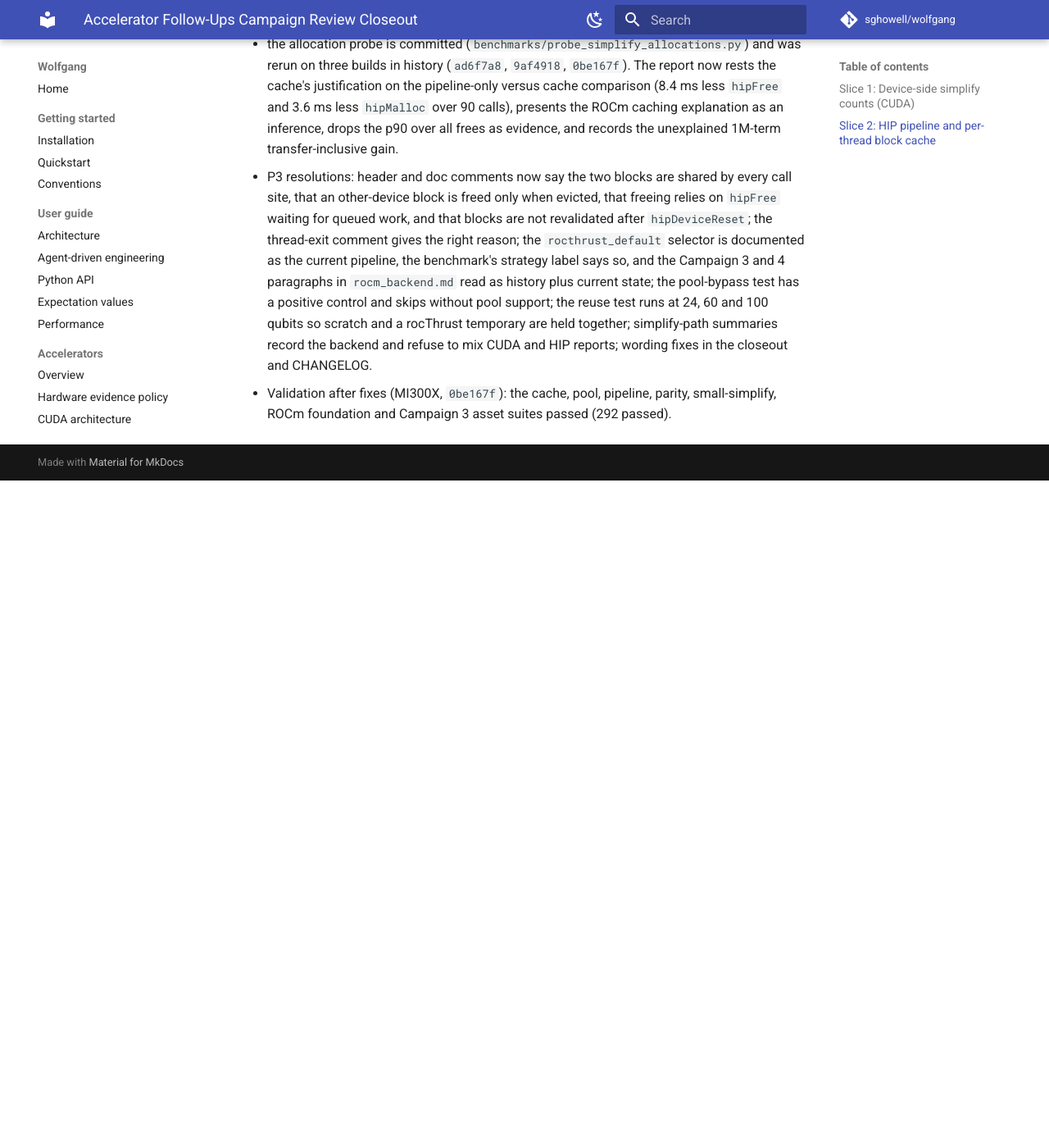
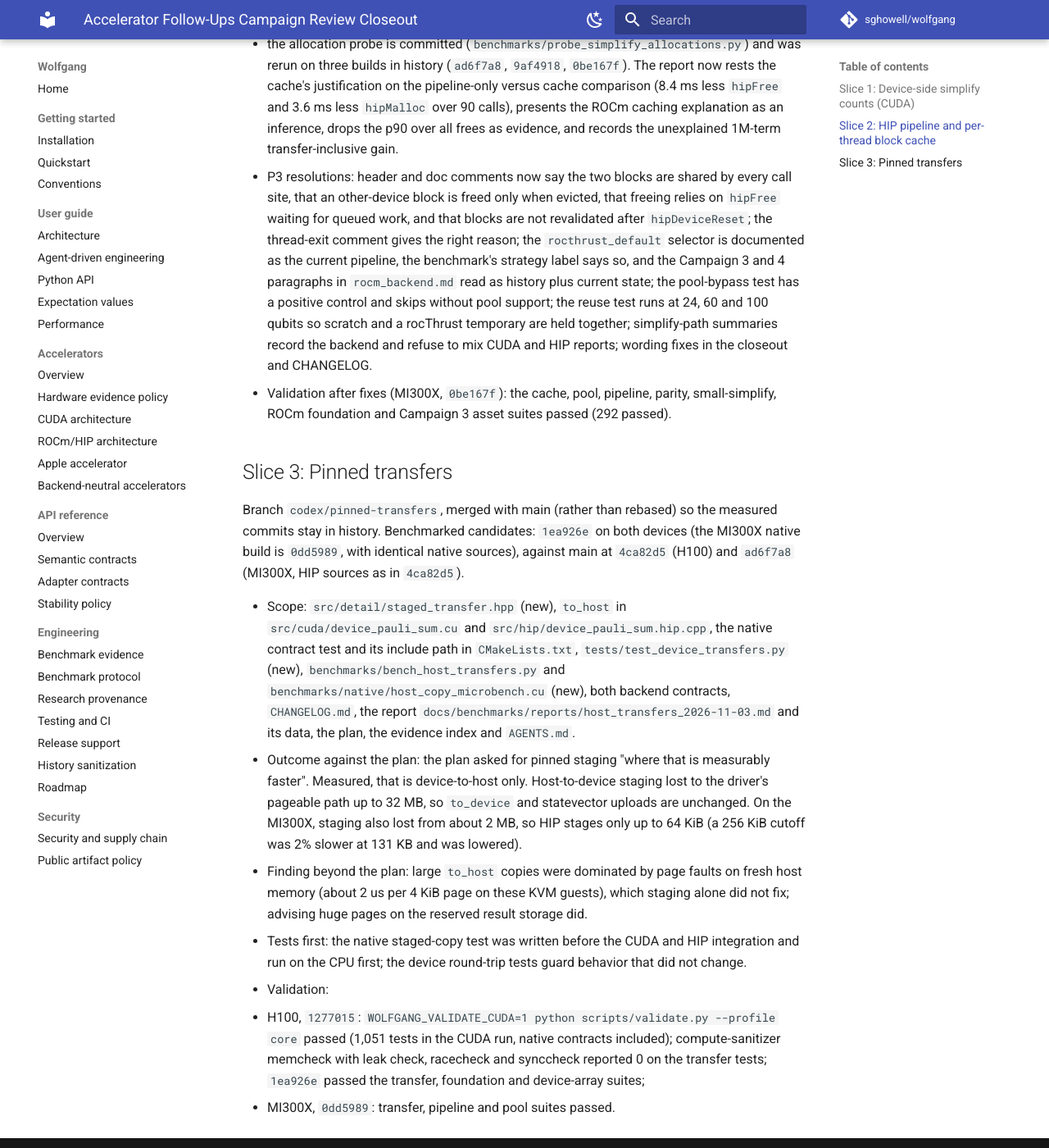
Before and after one commit to sghowell/wolfgang, an MkDocs documentation site: the page built from docs/reviews/accelerator_followups_campaign_2026-11-03.md, in a window 1280 px wide and 1400 px high, scrolled down 2835 px. Shown: the whole window at 82% size. Built offline with MkDocs 1.6.1 and Material for MkDocs 9.7.7, drawn with Linux system fonts in a browser that asks for light colours; comment, search, counter and statistics services are not loaded; before the commit the page ends 3421 px from its top, so only the background shows below that.

Commit message:
docs: staged to_host contracts, changelog, plan status and closeout

```diff
--- a/docs/reviews/accelerator_followups_campaign_2026-11-03.md
+++ b/docs/reviews/accelerator_followups_campaign_2026-11-03.md
@@ -133,3 +133,40 @@
 - Validation after fixes (MI300X, `0be167f`): the cache, pool, pipeline,
   parity, small-simplify, ROCm foundation and Campaign 3 asset suites passed
   (292 passed).
+
+## Slice 3: Pinned transfers
+
+Branch `codex/pinned-transfers`, merged with main (rather than rebased) so the
+measured commits stay in history. Benchmarked candidates: `1ea926e` on both
+devices (the MI300X native build is `0dd5989`, with identical native
+sources), against main at `4ca82d5` (H100) and `ad6f7a8` (MI300X, HIP sources
+as in `4ca82d5`).
+
+- Scope: `src/detail/staged_transfer.hpp` (new), `to_host` in
+  `src/cuda/device_pauli_sum.cu` and `src/hip/device_pauli_sum.hip.cpp`, the
+  native contract test and its include path in `CMakeLists.txt`,
+  `tests/test_device_transfers.py` (new), `benchmarks/bench_host_transfers.py`
+  and `benchmarks/native/host_copy_microbench.cu` (new), both backend
+  contracts, `CHANGELOG.md`, the report
+  `docs/benchmarks/reports/host_transfers_2026-11-03.md` and its data, the
+  plan, the evidence index and `AGENTS.md`.
+- Outcome against the plan: the plan asked for pinned staging "where that is
+  measurably faster". Measured, that is device-to-host only. Host-to-device
+  staging lost to the driver's pageable path up to 32 MB, so `to_device` and
+  statevector uploads are unchanged. On the MI300X, staging also lost from
+  about 2 MB, so HIP stages only up to 64 KiB (a 256 KiB cutoff was 2% slower
+  at 131 KB and was lowered).
+- Finding beyond the plan: large `to_host` copies were dominated by page
+  faults on fresh host memory (about 2 us per 4 KiB page on these KVM guests),
+  which staging alone did not fix; advising huge pages on the reserved result
+  storage did.
+- Tests first: the native staged-copy test was written before the CUDA and
+  HIP integration and run on the CPU first; the device round-trip tests guard
+  behavior that did not change.
+- Validation:
+  - H100, `1277015`: `WOLFGANG_VALIDATE_CUDA=1 python scripts/validate.py
+    --profile core` passed (1,051 tests in the CUDA run, native contracts
+    included); compute-sanitizer memcheck with leak check, racecheck and
+    synccheck reported 0 on the transfer tests; `1ea926e` passed the transfer,
+    foundation and device-array suites;
+  - MI300X, `0dd5989`: transfer, pipeline and pool suites passed.
```
Also changed, not shown: AGENTS.md (+1 -0 lines), CHANGELOG.md (+9 -0 lines), docs/architecture/cuda_backend.md (+15 -0 lines), docs/architecture/rocm_backend.md (+8 -1 lines), docs/benchmarks/index.md (+1 -0 lines), docs/plans/accelerator_followups_campaign_plan.md (+8 -0 lines).
